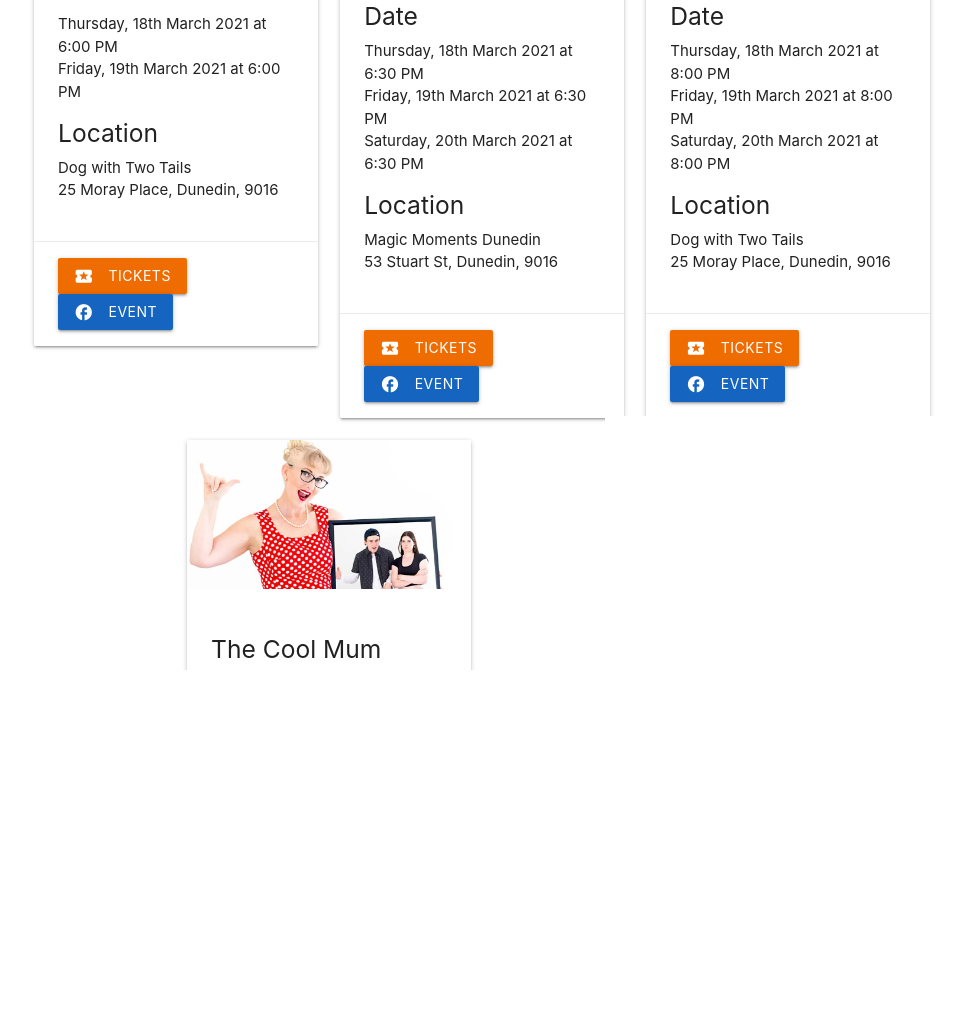
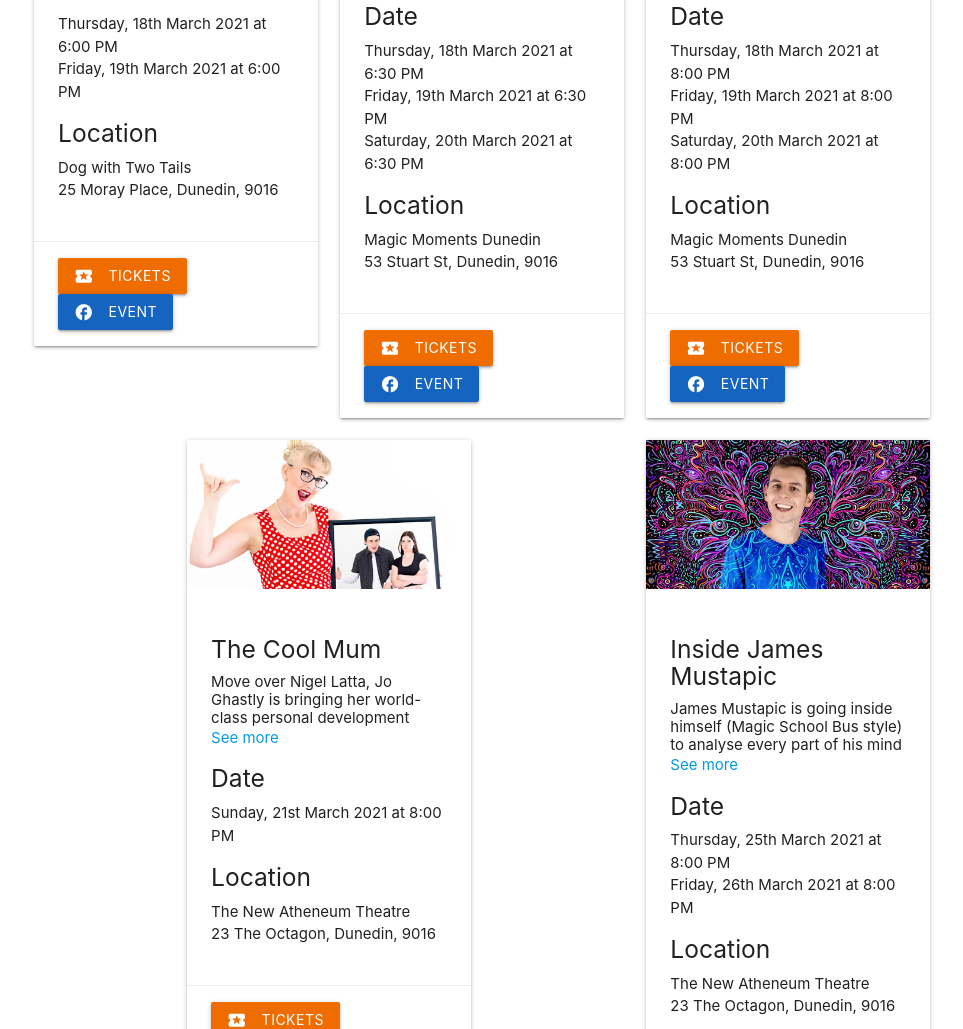
Before and after one commit to rcrimp/comedy-website, a plain HTML site: page www/index.html in a window 1280 px wide. Shown: the part 2379-3408 px from the top of the page, without its empty margins (158-1121 px from the left). Drawn offline with nearby package versions, Linux system fonts and the light colour scheme.

Commit message:
location typo

```diff
--- a/www/index.html
+++ b/www/index.html
@@ -494,7 +494,7 @@
               <h5>Location</h5>
               <p>
                 Magic Moments Dunedin<br>
-                53 Stuart St, Dunedin, 9016<br>
+                53 Stuart St, Dunedin, 9016
             </p>
             </div>
             <div class="card-action">
@@ -533,8 +533,8 @@
               </p>
               <h5>Location</h5>
               <p>
-                Dog with Two Tails<br>
-                25 Moray Place, Dunedin, 9016<br>
+                Magic Moments Dunedin<br>
+                53 Stuart St, Dunedin, 9016
             </p>
             </div>
             <div class="card-action">
```
